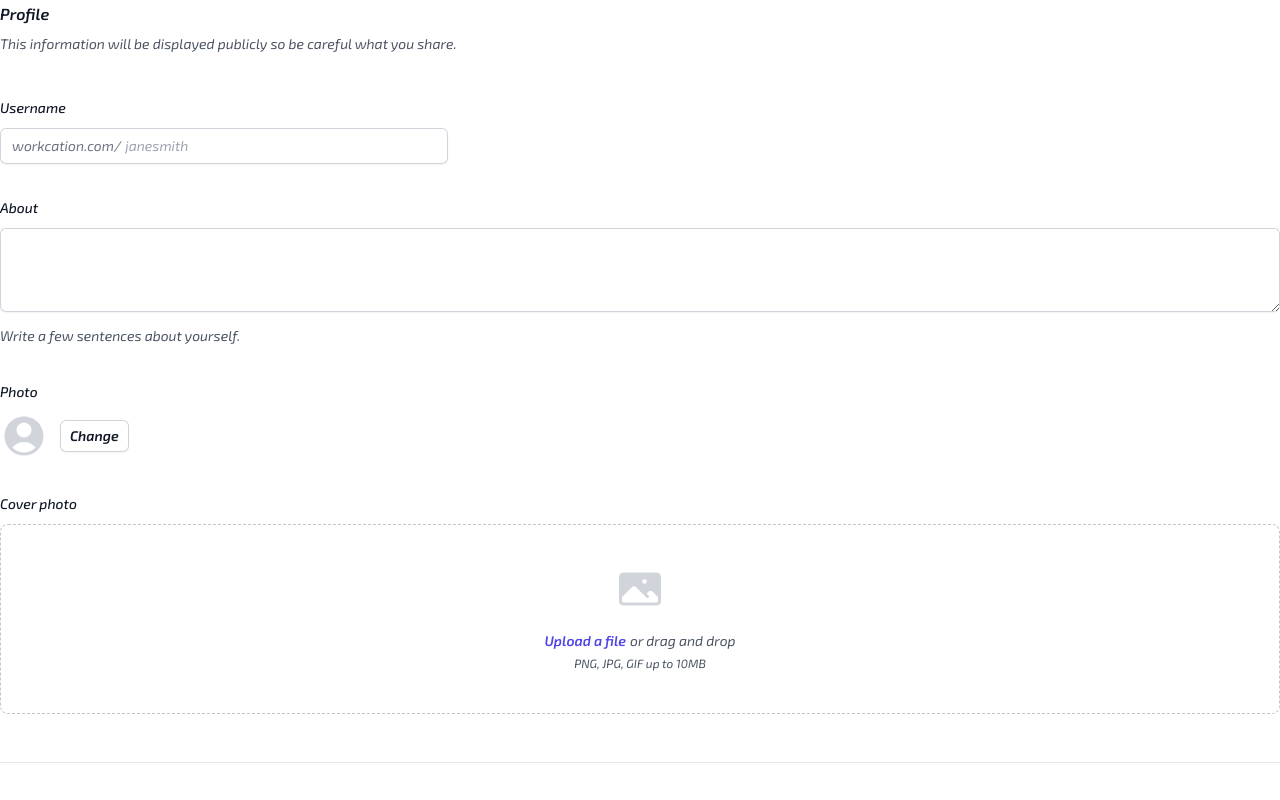
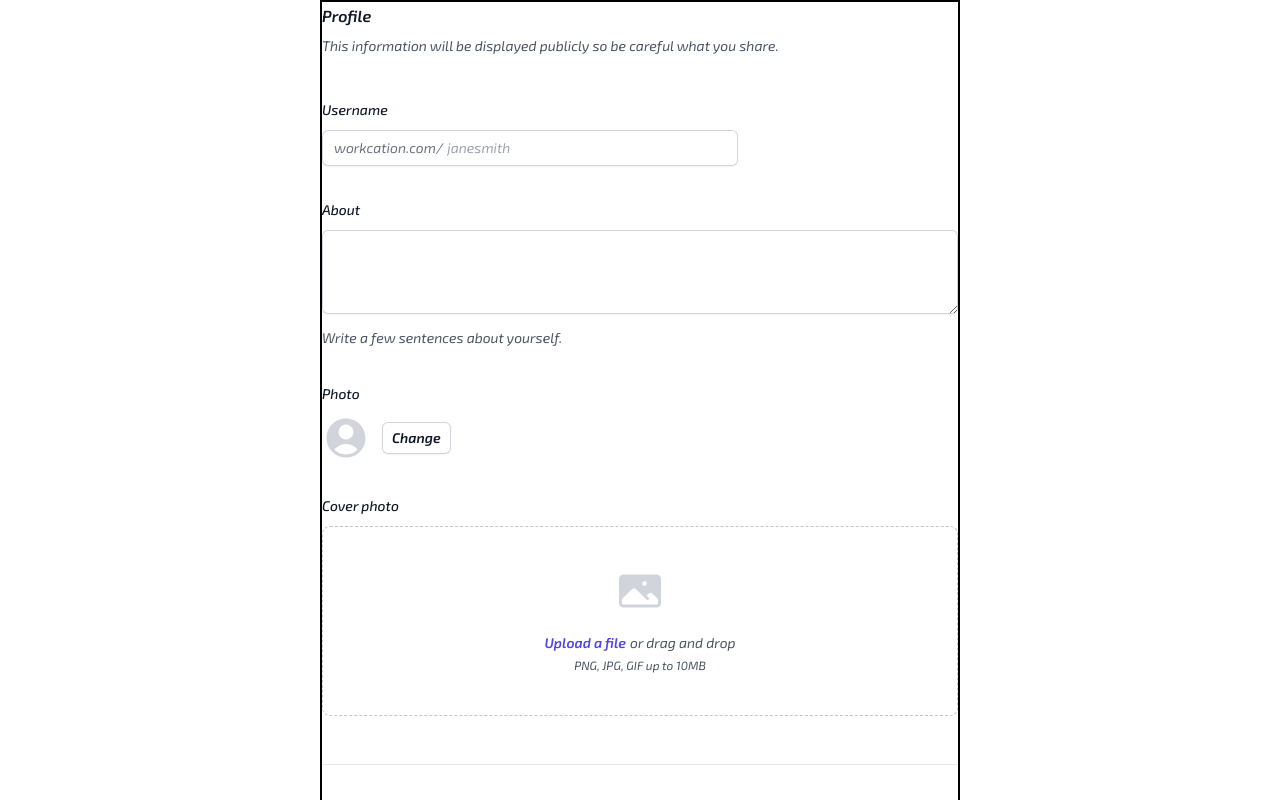
Before and after one commit to Mago223/LvlUp, a React (Vite) app in the folder client/: page /register in a window 1280 px wide. Shown: the top 800 px of the page. Built offline with nearby package versions, Linux system fonts and the light colour scheme.

Commit message:
aligned form component on page and made container smaller

```diff
--- /dev/null
+++ b/client/src/pages/Registration.css
@@ -0,0 +1,5 @@
+.form {
+  max-width: 50vw;
+  border: 2px solid black;
+  margin: auto;
+}
--- a/client/src/pages/Registration.jsx
+++ b/client/src/pages/Registration.jsx
@@ -1,7 +1,9 @@
 import { PhotoIcon, UserCircleIcon } from "@heroicons/react/24/solid";
+import "./Registration.css";
 
 export default function Registration() {
   return (
+    <div className="form">
       <form>
         <div className="space-y-12">
           <div className="border-b border-gray-900/10 pb-12">
@@ -280,8 +282,8 @@ export default function Registration() {
               Notifications
             </h2>
             <p className="mt-1 text-sm leading-6 text-gray-600">
-            We'll always let you know about important changes, but you pick what
-            else you want to hear about.
+              We'll always let you know about important changes, but you pick
+              what else you want to hear about.
             </p>
 
             <div className="mt-10 space-y-10">
@@ -349,7 +351,8 @@ export default function Registration() {
                         Offers
                       </label>
                       <p className="text-gray-500">
-                      Get notified when a candidate accepts or rejects an offer.
+                        Get notified when a candidate accepts or rejects an
+                        offer.
                       </p>
                     </div>
                   </div>
@@ -426,5 +429,6 @@ export default function Registration() {
           </button>
         </div>
       </form>
+    </div>
   );
 }
```
Lines whose indentation alone changed are shown as unchanged.
